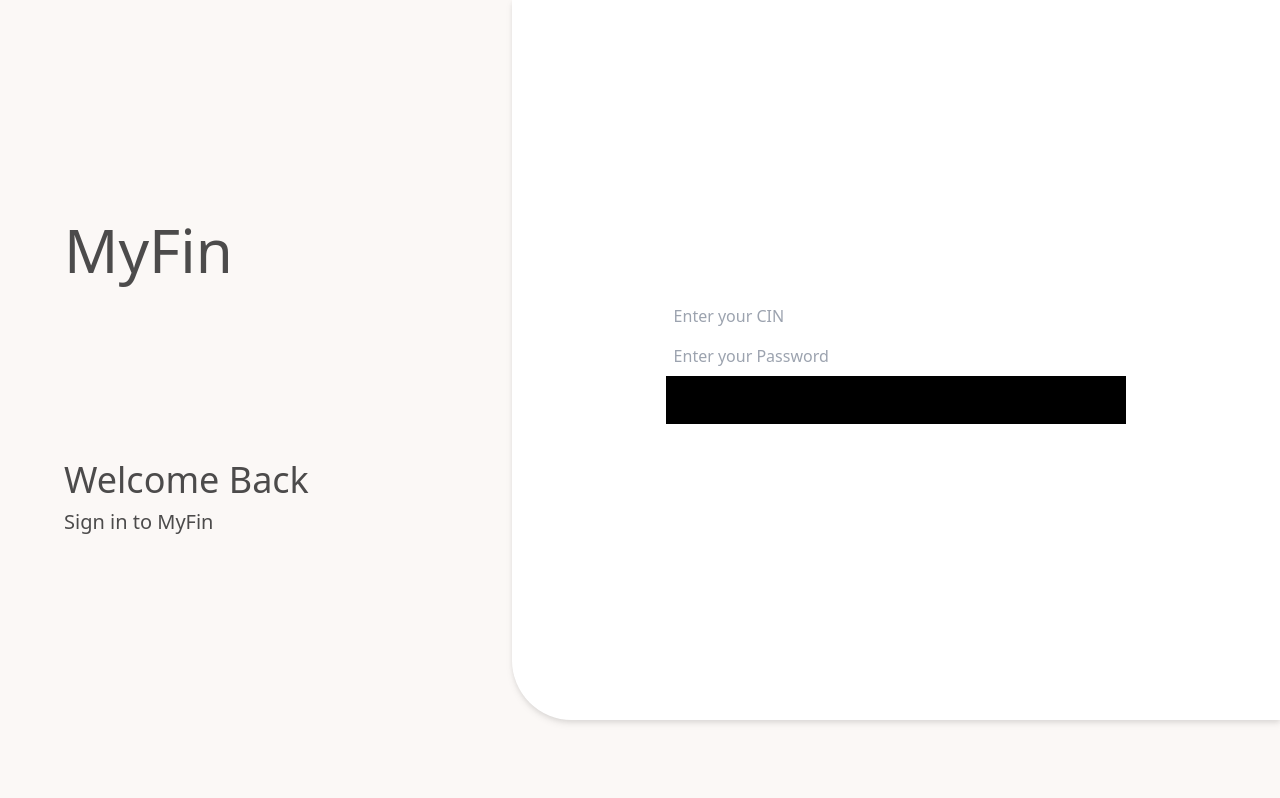
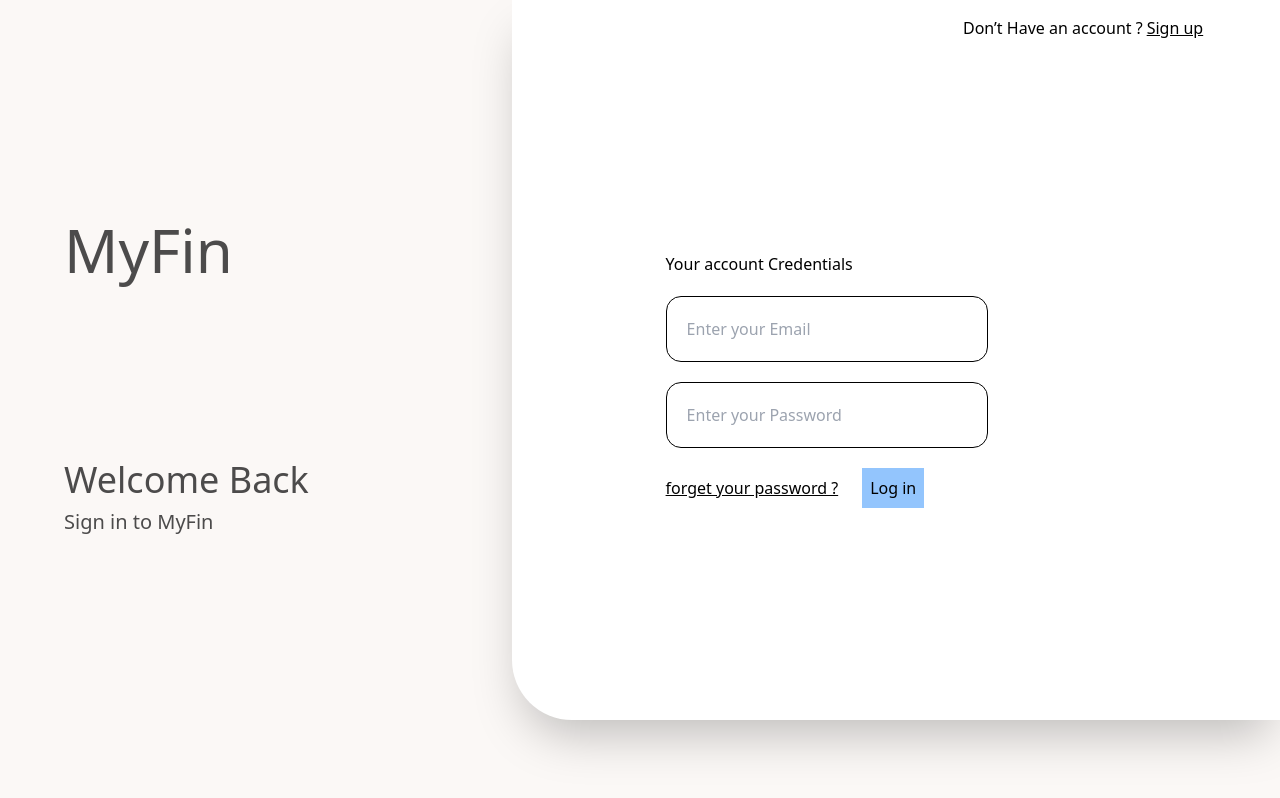
Before and after one commit to mouadHILLALI/MyFin, a React (Vite) app in the folder front-end/: page /signin in a window 1280 px wide. Shown: the top 798 px of the page. Built offline with nearby package versions, Linux system fonts and the light colour scheme.

Commit message:
login page

```diff
--- a/front-end/components/signin.jsx
+++ b/front-end/components/signin.jsx
@@ -1,3 +1,4 @@
+import { NavLink } from "react-router-dom";
 const Login = () => {
   return (
     <>
@@ -11,27 +12,41 @@ const Login = () => {
             <p className="text-xl">Sign in to MyFin</p>
           </div>
         </div>
-        <div className="bg-white rounded-l-[60px] rounded-t-[0px] flex flex-col h-[90%]  w-[60%]  drop-shadow-md">
+        <div className="bg-white rounded-l-[60px] rounded-t-[0px] flex flex-col h-[90%]  w-[60%]  shadow-2xl">
+          <div className="flex justify-end w-[90%] mt-4">
+          <h1>Don’t Have an account ?<NavLink to="/register" className="pl-1 underline">Sign up</NavLink></h1>
+          </div>
           <form
             action=""
-            className="flex flex-col w-[60%] h-[90vh] m-auto justify-around">
-                <div className="flex flex-col">
+            className="flex flex-col w-[60%] h-[90vh] m-auto justify-around"
+          >
+            <div className="flex flex-col gap-5">
+              <h2>Your account Credentials </h2>
+              <div className="p-3 border border-black rounded-[15px] w-[70%] ">
               <input
-              className="border-1 border-black rounded-lg  p-2"
+                className="p-2 border-none"
                 type="text"
-              name="cin"
-              placeholder="Enter your CIN"
+                name="email"
+                placeholder="Enter your Email"
               />
+              </div>
+
+              <div className="p-3 border border-black rounded-[15px] w-[70%] ">
               <input
-              className="border-1 border-black rounded-lg  p-2"
+                className="border-none  p-2"
                 type="text"
                 name="password"
                 placeholder="Enter your Password"
               />
-
-            <button type="submit" className=" p-3 bg-black">
-              Register
+              </div>
+              <div className="flex items-center gap-4">
+                <NavLink to="/resetpassword" className=" pr-2 underline">
+                  forget your password ?
+                </NavLink>
+                <button type="submit" className="p-2 bg-blue-300 ">
+                  Log in
                 </button>
+              </div>
             </div>
           </form>
         </div>
```
Lines whose indentation alone changed are shown as unchanged.
